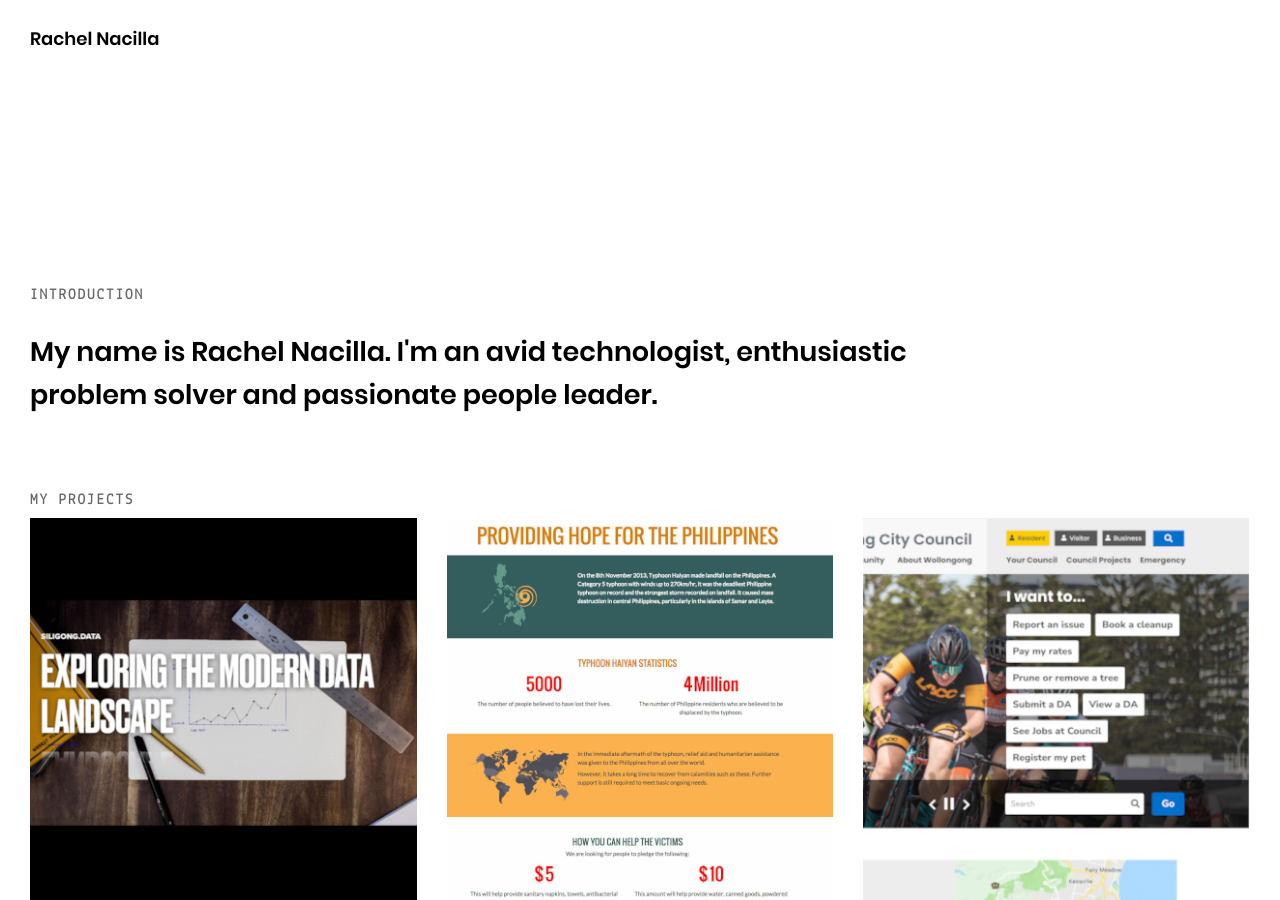
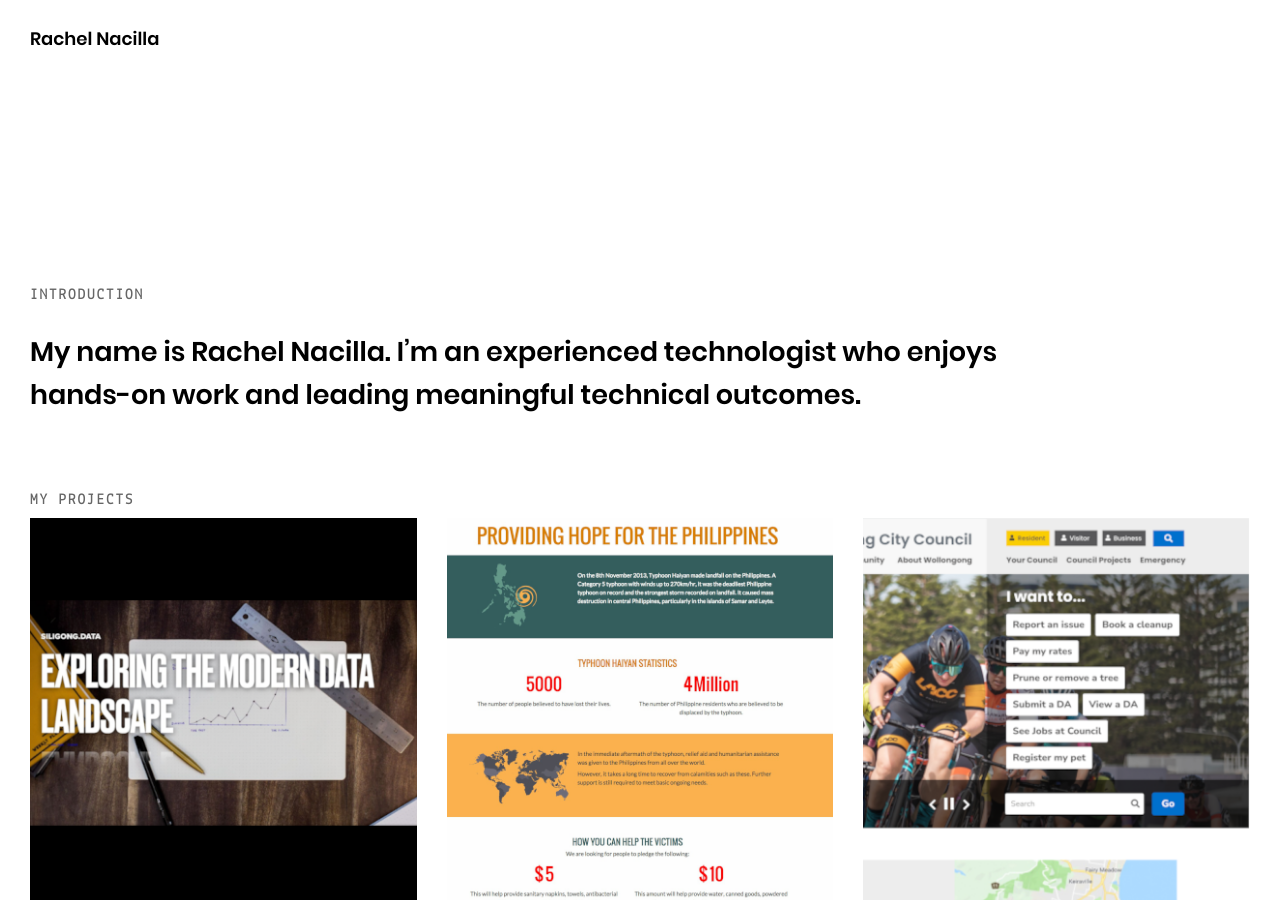
Before and after one commit to rachelnacilla/rachelnacilla.github.io, a Jekyll site: the page built from index.html, in a window 1280 px wide and 900 px high. Built offline with Jekyll 4.4.1, drawn with Linux system fonts in a browser that asks for light colours.

Commit message:
Updated bio line

```diff
--- a/index.html
+++ b/index.html
@@ -16,7 +16,7 @@
 			<div class="container">
 				<h2>Introduction</h2>
 
-							<p>My name is Rachel Nacilla. I'm an avid technologist, enthusiastic problem solver and passionate people leader.</p>
+							<p>My name is Rachel Nacilla. I’m an experienced technologist who enjoys hands-on work and leading meaningful technical outcomes.</p>
 
 
 
```
